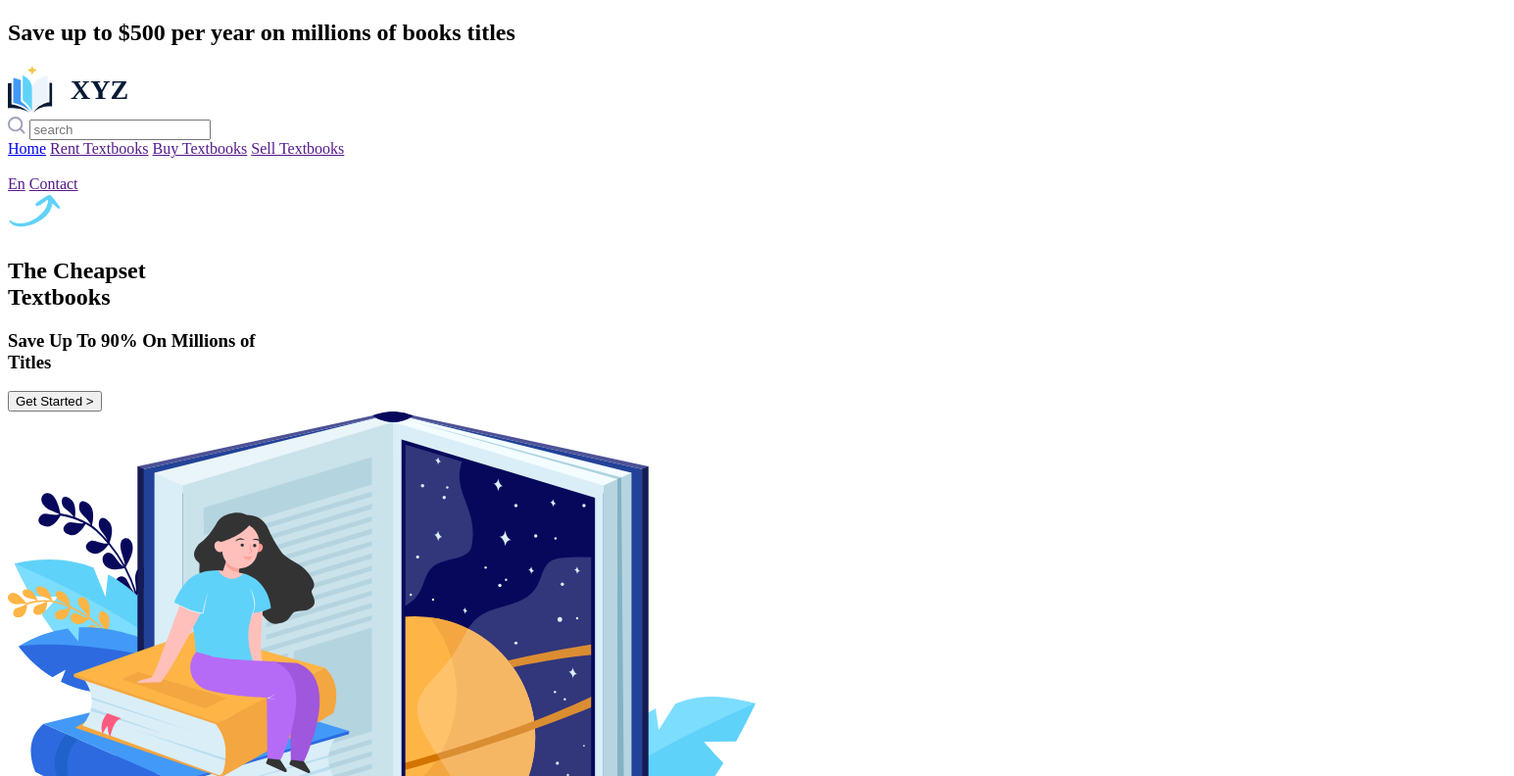
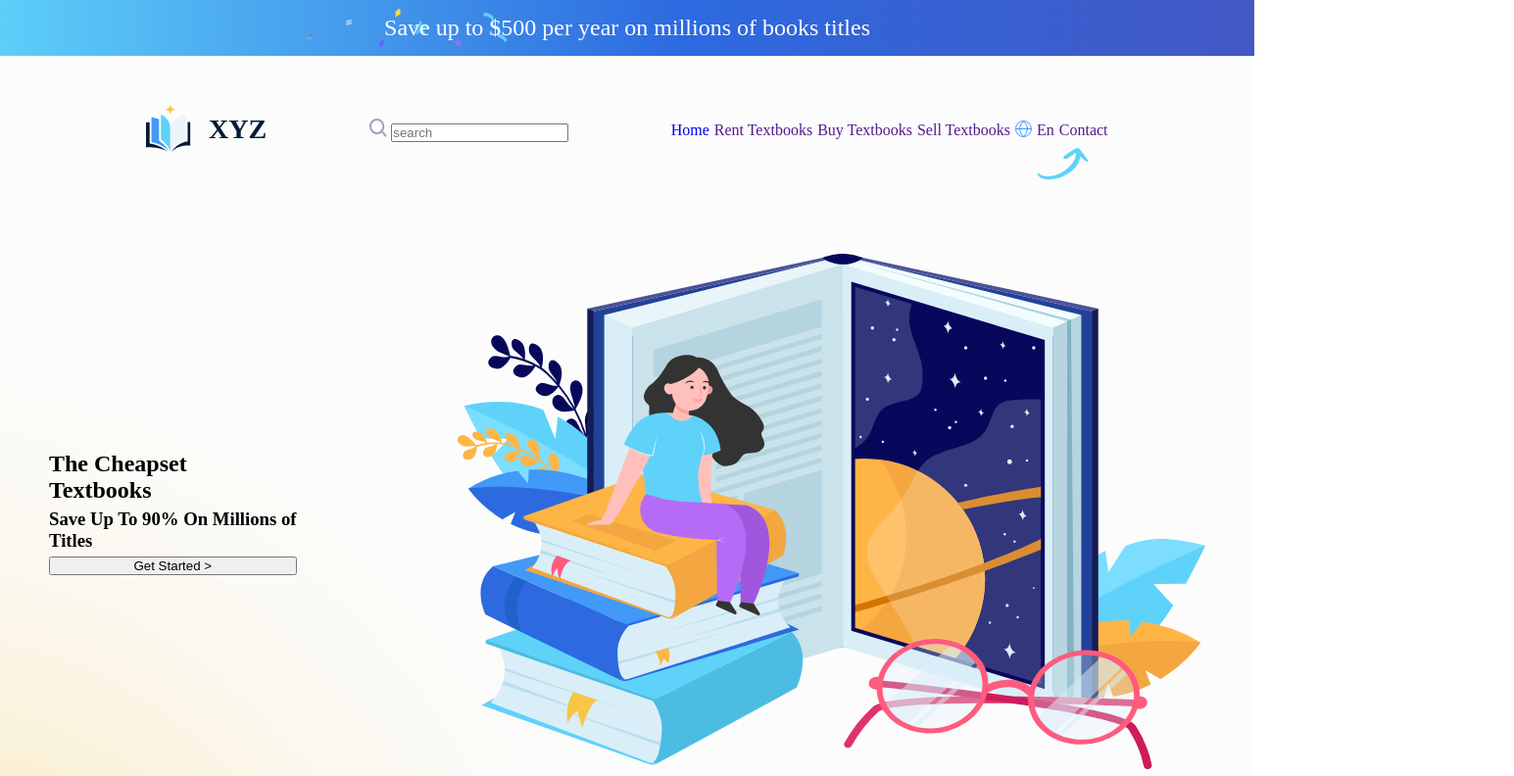
Before and after one commit to sefmangampo/elimark_playground, a website: page public/mark.html in a window 1280 px wide. Shown: the top 792 px of the page at 98% size, 1545 px wide, since content can reach past the window. Drawn offline with Linux system fonts and the light colour scheme.

Commit message:
i changes the icon below the image hero

```diff
--- a/public/mark.css
+++ b/public/mark.css
@@ -0,0 +1,88 @@
+
+*{
+    padding: 0;
+    margin: 0;
+    a{
+        text-decoration: none;
+    }
+}
+
+.image1-2-background{
+    background: url("./assets/icons/background/banner_bg.png");
+    /* line 15 to line 146 */
+
+}
+ .header{  /*line 12 to 14 */
+    background: url(./assets/icons/background/headerbg.png);
+    text-align: center;
+    background-size: cover;
+    padding: 15px;
+    color: white;
+    font-weight: 500;
+}
+
+.nav-container, .nav-navigation{  /* line 17 to  line 43 * */
+    display: flex;
+    gap: 5px;
+    align-items: center;
+    padding: 10px, 10px;
+}
+
+.nav-container{
+
+    justify-content: space-evenly;
+    padding: 50px;
+}
+
+.contact-icon{ /* line 37 to 40* */
+    position: relative;
+
+    img{
+        position: absolute;
+        right: 20px;
+        top: 25px;
+    }
+}
+
+ .image1{  /*line 50 to  line 61  */
+    display: flex;
+    align-items: center;
+    justify-content: space-between;
+    padding: 50px;
+
+}
+
+/* .image-hero1{
+    flex: 1;
+} */
+
+.image1-text{  /*line 52 to 62  */
+    display: flex;
+    flex-direction: column;
+    gap: 5px;
+
+}
+
+.image2{ /*   line 71 to 93*/
+    display: flex;
+    align-items: center;
+    justify-content: space-between;
+    padding: 50px;
+}
+
+.image2-text{ /* line 79 to 91 */
+    display: flex;
+    flex-direction: column;
+    gap: 5px;
+}
+
+.text1{   /*  */
+    justify-content: center;
+}
+
+.container-assets{   /*  */
+    display: flex;
+    align-items: center;
+    justify-content: space-around;
+    padding-bottom: 160px;
+}
--- a/public/mark.html
+++ b/public/mark.html
@@ -1,21 +1,21 @@
 <!DOCTYPE html>
 <html lang="en">
+
 <head>
     <meta charset="UTF-8">
     <meta name="viewport" content="width=device-width, initial-scale=1.0">
     <link rel="stylesheet" href="mark.css">
     <title>XY Books</title>
 </head>
+
 <body>
     <header>
         <h2 class="header">Save up to $500 per year on millions of books titles</h2>
     </header>
-<section class="page00">
-    <div>
+    <section class="image1-2-background">
 
-        <div class="navigation">
-            <nav>
-                <div>
+        <nav class="nav-container">
+            <div class="icon0">
                 <img src="./assets/icons/logo/sample logo.svg" alt="">
             </div>
 
@@ -24,29 +24,33 @@
                 <input type="text" placeholder="search">
             </div>
 
-                <div>
+            <div class="nav-navigation">
                 <a href="#home"> Home</a>
                 <a href="">Rent Textbooks</a>
                 <a href="">Buy Textbooks</a>
                 <a href="">Sell Textbooks</a>
                 <div>
-                        <img src="" alt="">
+                    <img src="./assets/icons/logo/globe.svg" alt="">
                 </div>
-                    <a href="" >En</a>
+                <a href="">En</a>
+
+                <div class="contact-icon">
                     <a href="" class="contact">Contact</a>
+                    <img src="./assets/icons/logo/XMLID_2331_.svg" alt="">
                 </div>
-                <img src="./assets/icons/logo/XMLID_2331_.svg" alt="">
+            </div>
+
         </nav>
 
-        </div>
 
-    </div>
+
 
         <div>
 
-       <div class="container">
+            <div class="image1">
 
-            <div class="text">
+                <div class="image1-text">
+
 
                     <h1>The Cheapset <br>Textbooks</h1>
 
@@ -54,23 +58,49 @@
 
                     <button>Get Started ></button>
 
+
                 </div>
 
+                <div class="image-hero1">
                     <img src="./assets/icons/logo/babae.svg" alt="">
                 </div>
 
 
+            </div>
+
+            <div class="image2">
+
+                <div class="image-hero2">
+
                     <img src="./assets/icons/logo/lalaki.png" alt="">
+
+                </div>
+
+                <div class="image2-text">
 
                     <h1>Our Commitment</h1>
 
-        <p>Lorem ipsum dolor sit amet consectetur adipisicing elit. Nihil quidem ipsum voluptate harum voluptatibus hic illo aliquam laudantium iste voluptas cum veniam nostrum eveniet nisi quam a, reprehenderit facilis vero!</p>
+                    <p>Lorem ipsum dolor sit amet consectetur adipisicing elit. Nihil quidem ipsum voluptate harum
+                        voluptatibus
+                        hic illo aliquam laudantium iste voluptas cum veniam nostrum eveniet nisi quam a, reprehenderit
+                        facilis
+                        vero!</p>
 
                     <button>Learn More</button>
 
+                </div>
+
+            </div>
+
+            <div class="text1">
+
                 <h2>trusted By Awesome Clients</h2>
+
+            </div>
             ~
-        <section class="container1">
+            <section>
+
+                <div class="container-assets">
 
                     <div class="binance">
 
@@ -112,9 +142,12 @@
 
                     </div>
 
+                </div>
+
             </section>
 
         </div>
+    </section>
 
 </body>
 
@@ -124,11 +157,14 @@
 
     <h1>Explore Our Books</h1>
 
-    <p>Lorem ipsum dolor sit amet consectetur adipisicing elit. Dolor ea iure ullam, omnis quo officia quia atque harum optio facilis delectus veniam quibusdam corrupti reiciendis neque, fugiat consequatur modi et.</p>
+    <p>Lorem ipsum dolor sit amet consectetur adipisicing elit. Dolor ea iure ullam, omnis quo officia quia atque harum
+        optio facilis delectus veniam quibusdam corrupti reiciendis neque, fugiat consequatur modi et.</p>
 
 </div>
 
 <section>
+
+    <div class="books-image">
 
         <div>
 
@@ -164,6 +200,8 @@
             </div>
         </div>
 
+    </div>
+
     <h4>LOREM IPSUM</h4>
     <h2>3 Reason To Shop With Us</h2>
 
@@ -172,21 +210,27 @@
             <img src="./assets/icons/logo/package-box.svg" alt="">
             <h4>All textbook rentals come<br>with free return shipping.</h4>
             <br>
-            <p>Lorem ipsum dolor sit amet consectetur adipisicing elit. Deleniti culpa id totam. Optio magni natus eveniet tempore perferendis provident numquam, autem in hic, doloremque vitae odit nesciunt, odio accusantium architecto.</p>
+            <p>Lorem ipsum dolor sit amet consectetur adipisicing elit. Deleniti culpa id totam. Optio magni natus
+                eveniet tempore perferendis provident numquam, autem in hic, doloremque vitae odit nesciunt, odio
+                accusantium architecto.</p>
         </div>
 
         <div>
             <img src="./assets/icons/logo/help.svg" alt="">
             <h4>Dedicated customer <br>support and help portal</h4>
             <br>
-            <p>Lorem ipsum dolor sit amet consectetur, adipisicing elit. Vitae iste minima dignissimos expedita et. Dolor voluptas qui deleniti cupiditate corporis esse obcaecati ex iusto? Laboriosam eos delectus sunt perspiciatis nisi?</p>
+            <p>Lorem ipsum dolor sit amet consectetur, adipisicing elit. Vitae iste minima dignissimos expedita et.
+                Dolor voluptas qui deleniti cupiditate corporis esse obcaecati ex iusto? Laboriosam eos delectus sunt
+                perspiciatis nisi?</p>
         </div>
 
         <div>
             <img src="./assets/icons/logo/piggy-bank.svg\" alt="">
             <h4>Buy or rent cheap textbook <br> & save up to $500 per year!<h4>
                     <br>
-            <p>Lorem ipsum dolor sit, amet consectetur adipisicing elit. Velit iusto debitis doloribus sint quae, pariatur cum nam dolore, praesentium optio nostrum natus saepe perspiciatis. Voluptatibus fugiat natus eius eaque ut?</p>
+                    <p>Lorem ipsum dolor sit, amet consectetur adipisicing elit. Velit iusto debitis doloribus sint
+                        quae, pariatur cum nam dolore, praesentium optio nostrum natus saepe perspiciatis. Voluptatibus
+                        fugiat natus eius eaque ut?</p>
         </div>
     </div>
 
@@ -198,7 +242,9 @@
         <h3>Binance</h3>
 
         <img src="./assets/icons/logo/user.png" alt="">
-    <p>Lorem ipsum dolor sit amet consectetur adipisicing elit. Explicabo dignissimos, accusantium doloremque harum nesciunt, distinctio quas aliquid ducimus adipisci qui necessitatibus iure quod eligendi! Perferendis vero fuga voluptatibus beatae enim!</p>
+        <p>Lorem ipsum dolor sit amet consectetur adipisicing elit. Explicabo dignissimos, accusantium doloremque harum
+            nesciunt, distinctio quas aliquid ducimus adipisci qui necessitatibus iure quod eligendi! Perferendis vero
+            fuga voluptatibus beatae enim!</p>
         <img src="./assets/icons/logo/star.svg" alt="">
 
     </div>
@@ -206,20 +252,24 @@
     <div>
         <h2>Frequently Asked Question</h2>
         <br>
-    <h3>Dedicated customer support and help portal  <img src="./assets/icons/logo/Path 9712.svg" alt=""></h3>
+        <h3>Dedicated customer support and help portal <img src="./assets/icons/logo/Path 9712.svg" alt=""></h3>
 
-    <p>With our dedicated customer support team, you can rest easy knowing that we're doing <br> everything we can to save you time, money, and stress</p>
+        <p>With our dedicated customer support team, you can rest easy knowing that we're doing <br> everything we can
+            to save you time, money, and stress</p>
         <br>
         <h3>
-        Lorem ipsum sit amet, consectetur sadipscing selitr, sed <img src="./assets/icons/logo/Path 9712.svg" alt="">
+            Lorem ipsum sit amet, consectetur sadipscing selitr, sed <img src="./assets/icons/logo/Path 9712.svg"
+                alt="">
         </h3>
         <br>
         <h3>
-        Lorem ipsum sit amet, consectetur sadipscing selitr, sed <img src="./assets/icons/logo/Path 9712.svg" alt="">
+            Lorem ipsum sit amet, consectetur sadipscing selitr, sed <img src="./assets/icons/logo/Path 9712.svg"
+                alt="">
         </h3>
         <br>
         <h3>
-        Lorem ipsum sit amet, consectetur sadipscing selitr, sed <img src="./assets/icons/logo/Path 9712.svg" alt="">
+            Lorem ipsum sit amet, consectetur sadipscing selitr, sed <img src="./assets/icons/logo/Path 9712.svg"
+                alt="">
         </h3>
 
     </div>
@@ -228,7 +278,9 @@
         <div>
             <div>
                 <img src="./assets/icons/logo/sample logo.svg" alt="">
-                <p>Lorem ipsum dolor sit amet consectetur adipisicing elit. Impedit, dignissimos fuga praesentium suscipit ipsum architecto, alias voluptatibus, aliquid dolorum deleniti vel quasi dolor saepe maxime amet perspiciatis necessitatibus molestiae nam!</p>
+                <p>Lorem ipsum dolor sit amet consectetur adipisicing elit. Impedit, dignissimos fuga praesentium
+                    suscipit ipsum architecto, alias voluptatibus, aliquid dolorum deleniti vel quasi dolor saepe maxime
+                    amet perspiciatis necessitatibus molestiae nam!</p>
                 <br>
                 <input type="text" placeholder="Email Address">
             </div>
```
Also changed, not shown: public/assets/icons/logo/globe.svg (renamed from public/assets/icons/logo/Icon feather-globe.svg). Lines whose indentation alone changed are shown as unchanged.
